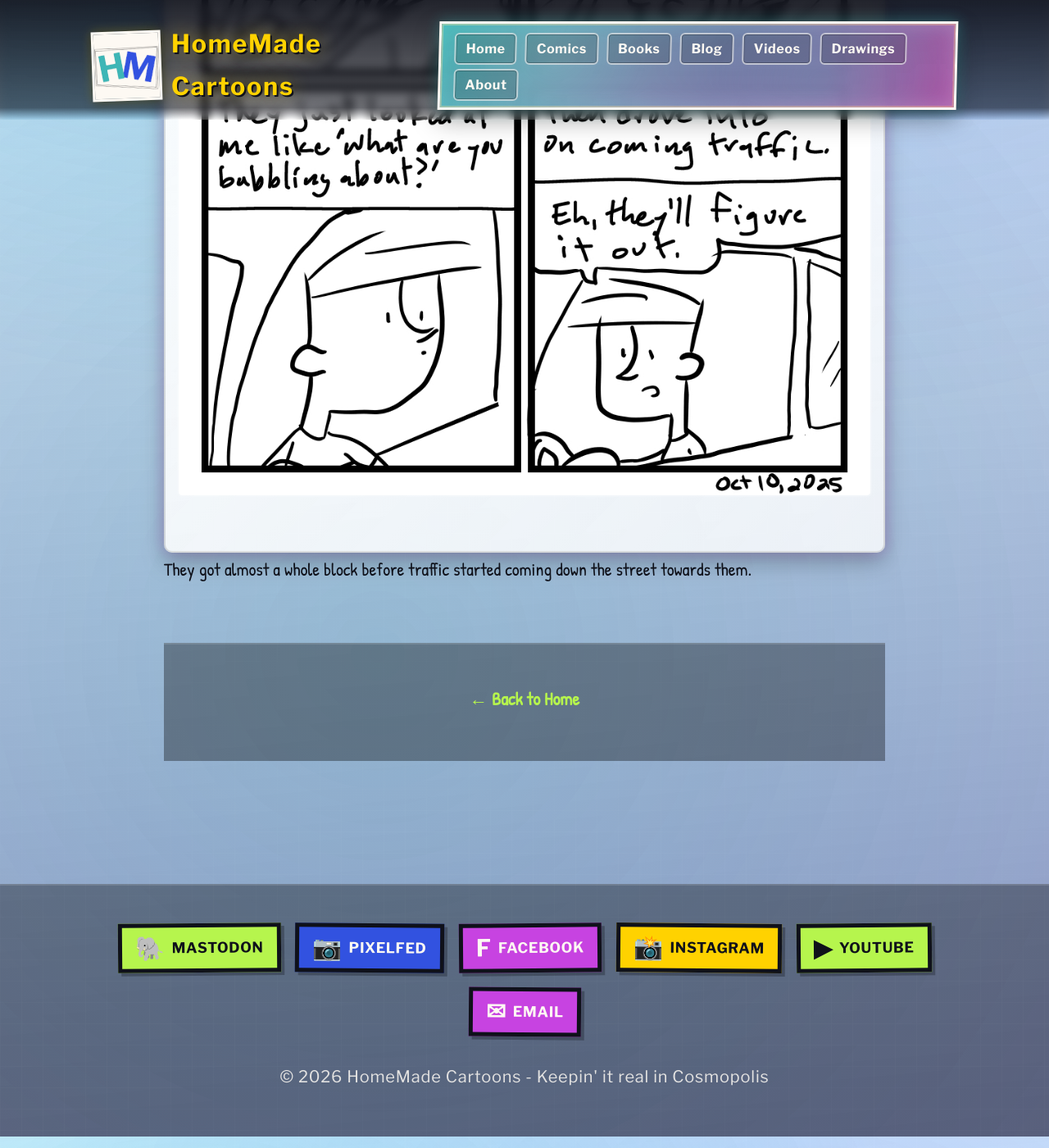
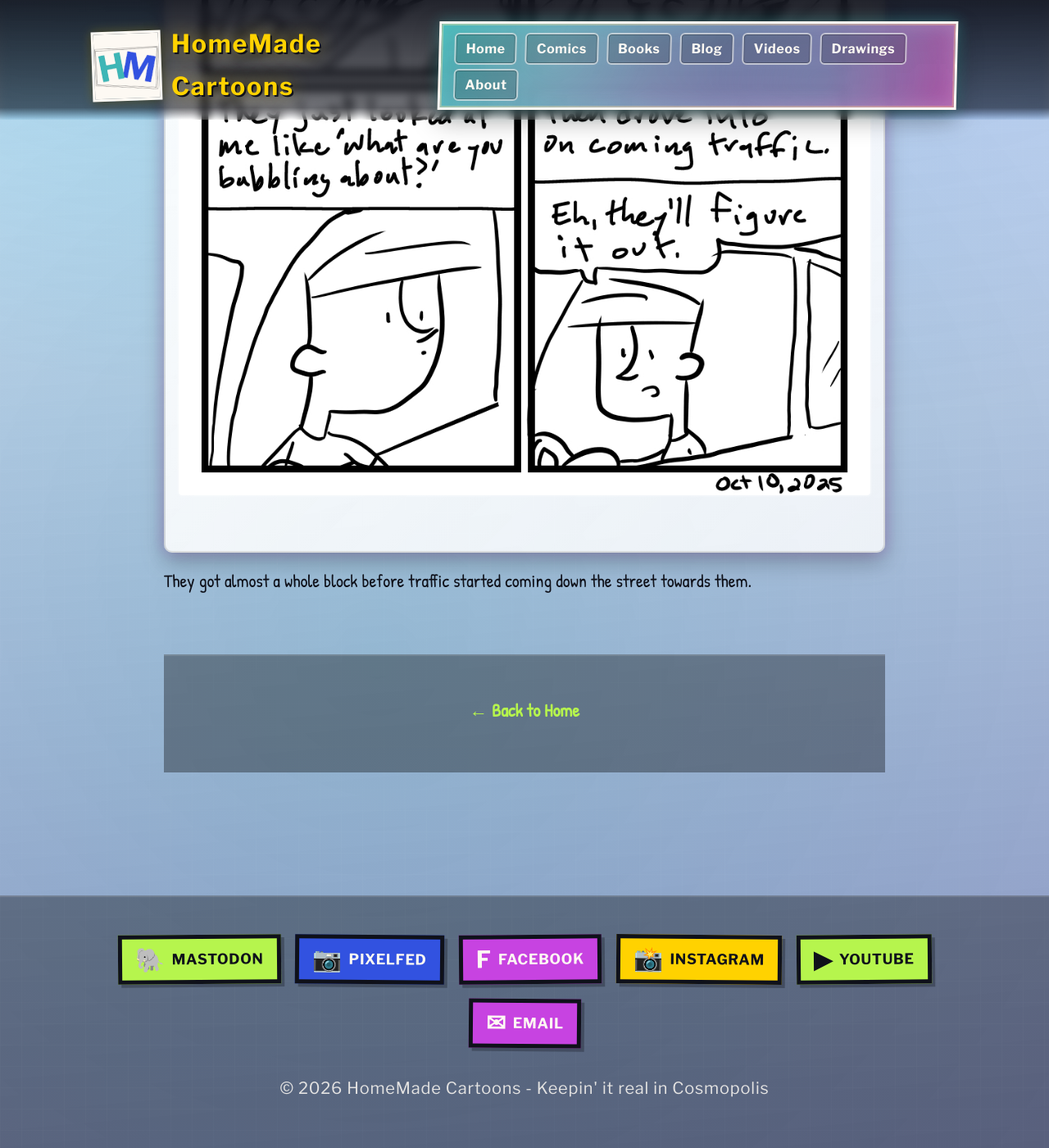
Before and after one commit to tmray/neon-noir-city-cartoon-site, a Jekyll site: the page built from _drawings/2025-10-10-one-way.md, in a window 1280 px wide and 1400 px high, scrolled down 878 px. Shown: the whole window at 82% size. Built offline with Jekyll 4.4.1, drawn with Linux system fonts in a browser that asks for light colours.

Commit message:
added margin-bottom to .photo-frame style

```diff
--- a/assets/css/main.css
+++ b/assets/css/main.css
@@ -576,6 +576,7 @@ h3 { font-size: 1.7rem; }
   border: 2px solid rgba(0,0,0,0.12);
   box-shadow: 0 12px 28px rgba(0,0,0,0.25), 0 0 16px rgba(199,67,225,0.25);
   display: inline-block;
+  margin-bottom: 14px;
 }
 
 .photo-frame img {
```
